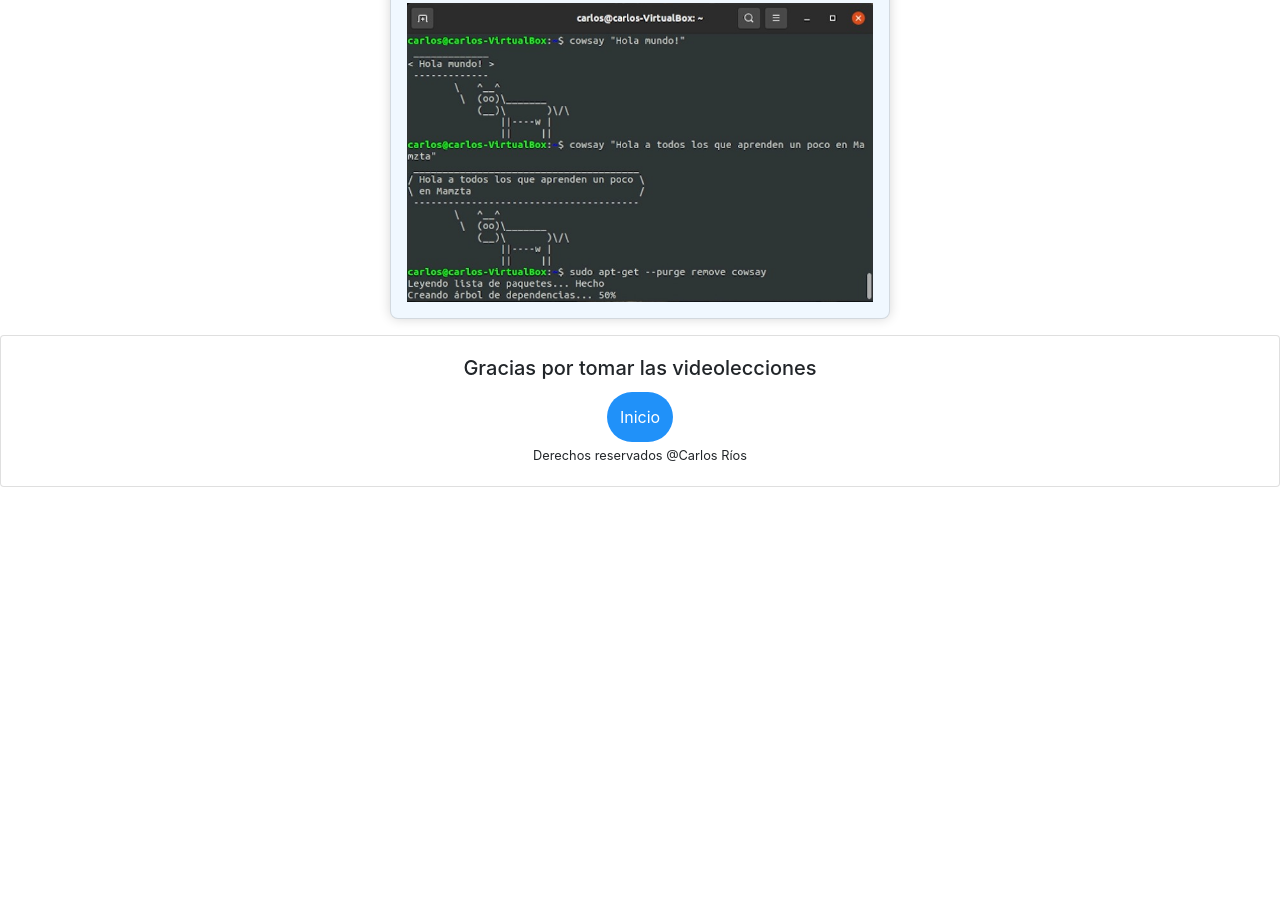
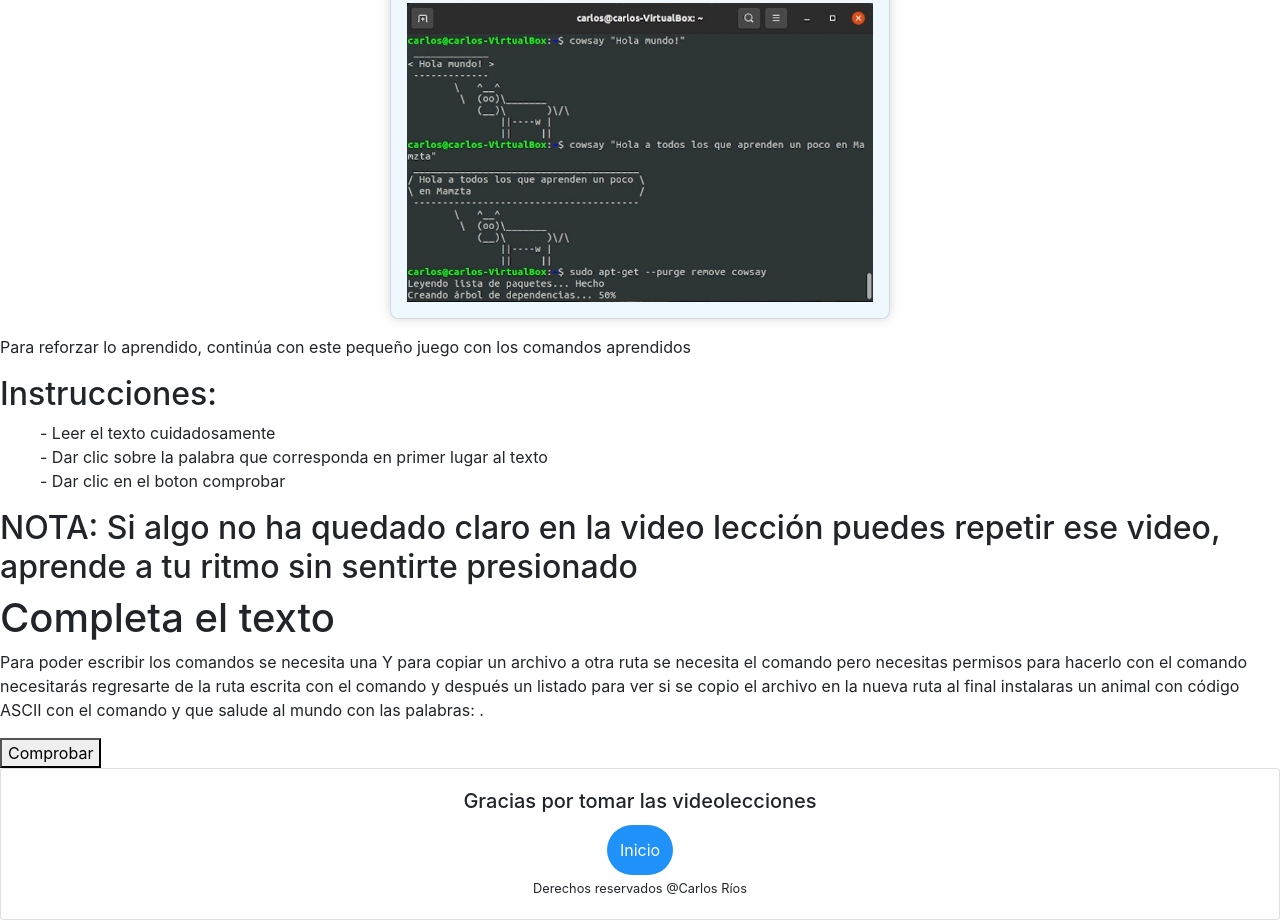
Before and after one commit to Mamzta/Mamzta.github.io, a plain HTML site: page Juego/juego.html in a window 1280 px wide. Shown: the part 7362-8282 px from the top of the page. Before the commit the page ends 7849 px from the top, so only its background shows below. Drawn offline with nearby package versions, Linux system fonts and the light colour scheme.

Commit message:
Update juego.html

```diff
--- a/Juego/juego.html
+++ b/Juego/juego.html
@@ -350,6 +350,42 @@ allow="accelerometer; autoplay; clipboard-write; encrypted-media; gyroscope; pic
 </article>
 </div>
 
+    <!--Quizz-->
+<section class="allgame">
+<div class="GameQ">
+    <p>Para reforzar lo aprendido, continúa con este pequeño juego con los comandos aprendidos</p>
+    <h2 class="textG">Instrucciones:</h2>
+    <ol>- Leer el texto cuidadosamente <br>
+        - Dar clic sobre la palabra que corresponda en primer lugar al texto <br></li>
+        - Dar clic en el boton comprobar </ol>
+        <h2>NOTA: Si algo no ha quedado claro en la video lección puedes repetir ese video, <br>
+        aprende a tu ritmo sin sentirte presionado</h2>
+</div>
+
+<h1>Completa el texto</h1>
+<section class="texto">
+    <div class="textgame">
+    <p>Para poder escribir los comandos se necesita una<span id="0"></span>
+        Y para copiar un archivo a otra ruta se necesita el comando <span id="1"></span>
+        pero necesitas permisos para hacerlo con el comando <span id="2"></span>
+         necesitarás regresarte de la ruta escrita con el comando <span id="3"></span>
+         y después un listado para ver si se copio el archivo en la nueva ruta<span id="4"></span>
+          al final instalaras un animal con código ASCII con el comando<span id="5"></span>
+          y que salude al mundo con las palabras: <span id="6"></span>.</p>
+        </div>
+</section>
+</section>
+
+<section class="opciones" id="opciones">
+
+</section>
+<h2 id="resultado"></h2>
+
+<div class="comprobar">
+<button id="comprobar">Comprobar</button>
+</div>
+<script src="quiz.js"></script>
+
 <!--Footer-->
 
   <div class="card">
```
